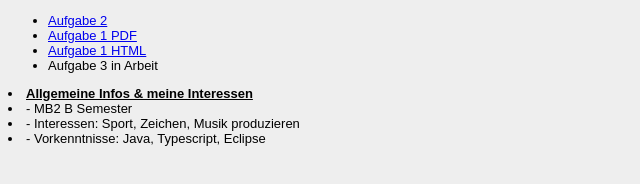
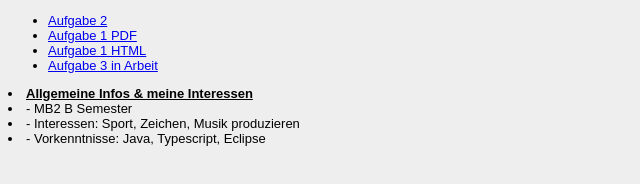
Before and after one commit to weiberta/EIA2, a plain HTML site: page Steckbrief/steckbrief.htm in a window 1280 px wide. Shown: the whole page, without its empty margins (0-640 px from the left). Drawn offline with Linux system fonts and the light colour scheme.

Commit message:
Update steckbrief.htm

```diff
--- a/Steckbrief/steckbrief.htm
+++ b/Steckbrief/steckbrief.htm
@@ -17,7 +17,7 @@ body {
 	<li> <a href="https://weiberta.github.io/EIA2/Aufgabe2/AFG2.pdf" target="_blank">Aufgabe 2</a> </li>
 	<li> <a href="https://weiberta.github.io/EIA2/Aufgabe1/AFG1.pdf" target="_blank">Aufgabe 1 PDF </a> </li>
 	<li> <a href="https://weiberta.github.io/EIA2/Aufgabe1/HTML/boxeshtml.html " target="_blank">Aufgabe 1 HTML </a> </li>
-	<li> <a https://weiberta.github.io/EIA2/shoppingList/Corotml.html" target="_blank">Aufgabe 3 in Arbeit</a> </li>
+	<li> <a href="https://weiberta.github.io/EIA2/shoppingList/Corotml.html" target="_blank">Aufgabe 3 in Arbeit</a> </li>
 
 	</ul>
 
```
